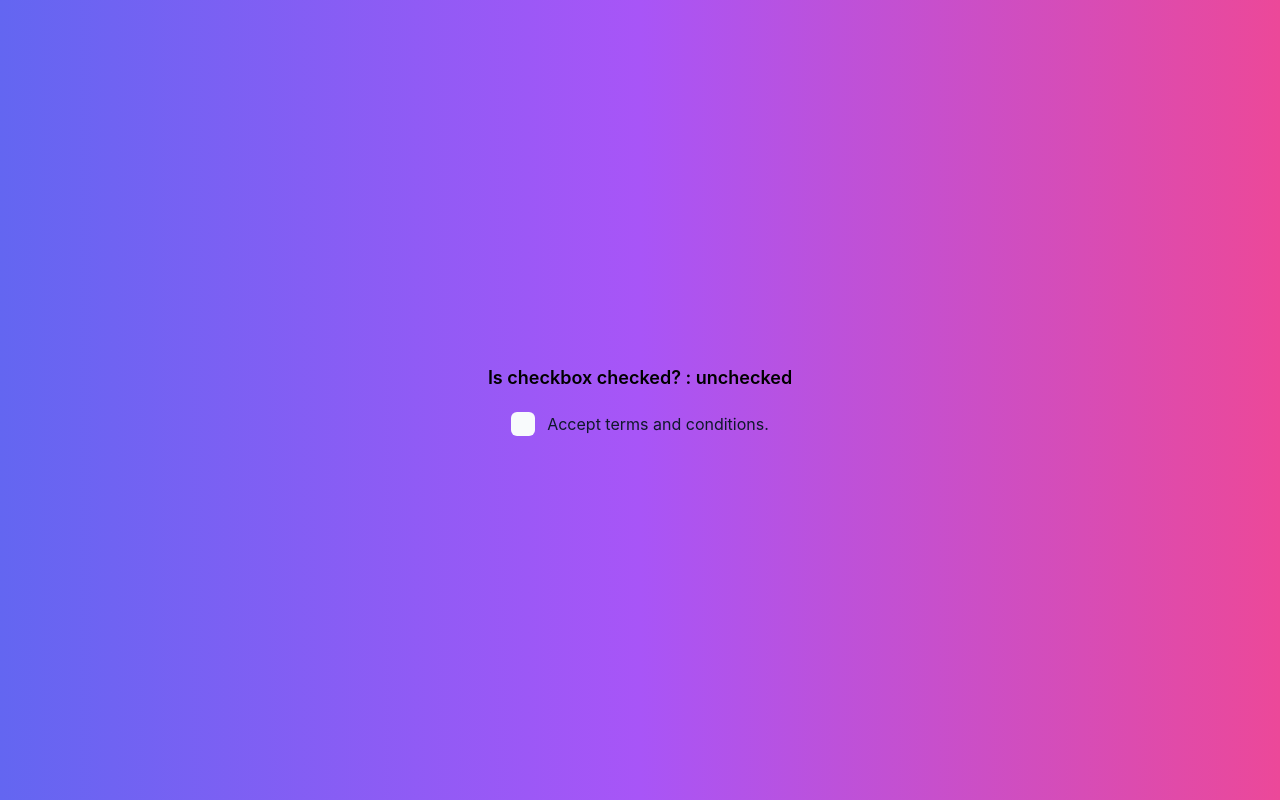
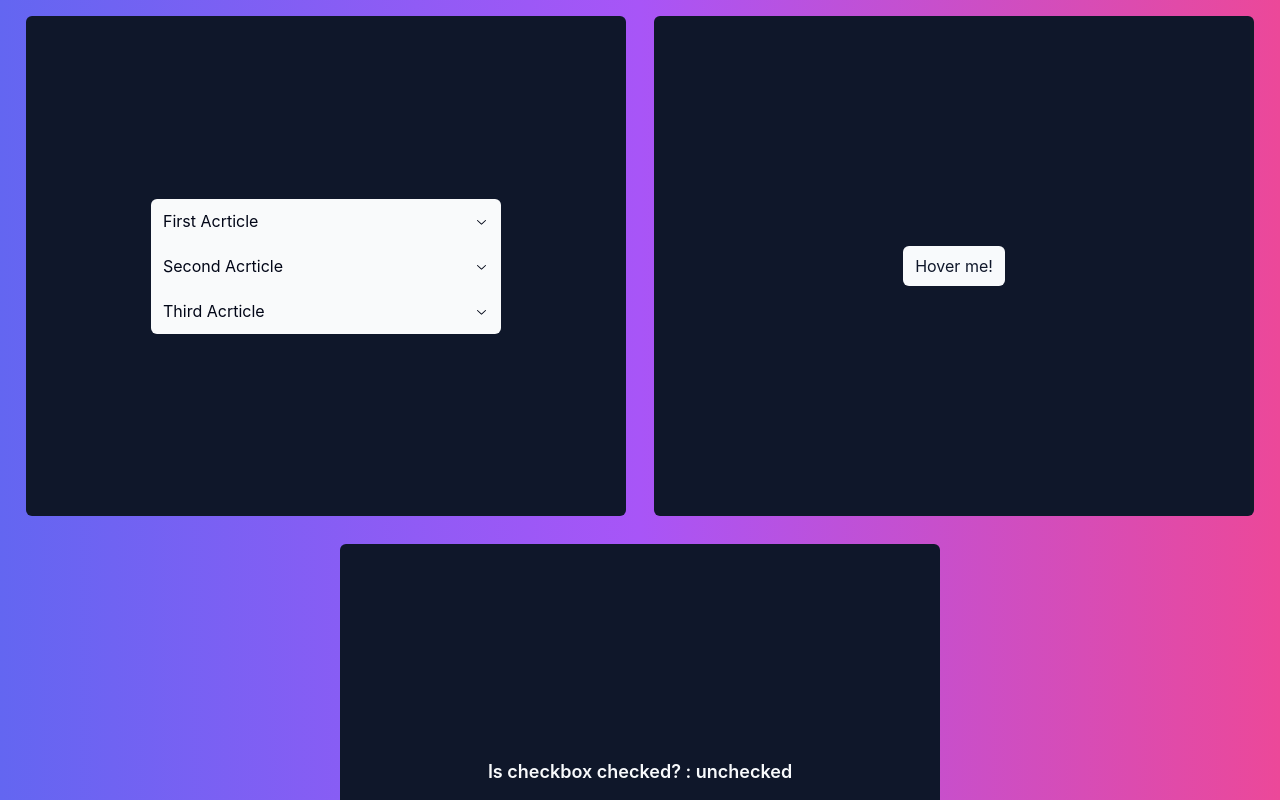
Before and after one commit to luxuling/radix-tailwind-styled-component, a React (Vite) app: page / in a window 1280 px wide. Shown: the top 800 px of the page. Built offline with nearby package versions, Linux system fonts and the light colour scheme; what tailwindcss-radix would draw is missing.

Commit message:
display all component in homepage

```diff
--- a/src/App.tsx
+++ b/src/App.tsx
@@ -1,10 +1,20 @@
+import AccordionReact from "./components/accordion";
 import CheckBoxReact from "./components/checkbox";
+import TooltipReact from "./components/tooltip";
 
 function App() {
   return (
-    <div className="h-screen bg-gradient-to-r from-indigo-500 via-purple-500 to-pink-500">
-      <div className="flex items-center justify-center h-full">
-        <CheckBoxReact />
+    <div className="p-4 bg-gradient-to-r from-indigo-500 via-purple-500 to-pink-500">
+      <div className="flex flex-col gap-7 items-center w-full lg:flex-row lg:flex-wrap lg:justify-center">
+        <div className="md:w-[600px] w-full p-4 h-[500px] bg-slate-900 rounded-md flex justify-center items-center">
+          <AccordionReact />
+        </div>
+        <div className="md:w-[600px] w-full p-4 h-[500px] bg-slate-900 rounded-md flex justify-center items-center">
+          <TooltipReact />
+        </div>
+        <div className="md:w-[600px] w-full p-4 h-[500px] bg-slate-900 rounded-md flex justify-center items-center">
+          <CheckBoxReact />
+        </div>
       </div>
     </div>
   );
--- a/src/components/accordion/index.tsx
+++ b/src/components/accordion/index.tsx
@@ -17,16 +17,17 @@ export default function AccordionReact() {
     },
   ];
   return (
+    <div className="w-full md:w-[350px] h-min">
       <Accordion.Root
         type="single"
         collapsible
-      className="w-[350px] rounded-md bg-gray-50 text-slate-950 px-3 focus-within:ring focus-within:ring-purple-500">
+        className="px-3 w-full bg-gray-50 rounded-md text-slate-950 focus-within:ring focus-within:ring-purple-500">
         {accordionItems.map((item, index) => (
           <Accordion.Item value={`item-${index}`}>
             <Accordion.Header>
               <Accordion.Trigger className="flex items-center justify-between w-full h-[45px] group radix-state-open:border-b">
                 {item.title}
-              <ChevronDownIcon className="transition-all duration-300 ease-in-out group-radix-state-open:rotate-180 " />
+                <ChevronDownIcon className="transition-all duration-300 ease-in-out group-radix-state-open:rotate-180" />
               </Accordion.Trigger>
             </Accordion.Header>
             <Accordion.Content className="overflow-hidden transform radix-state-open:animate-slideDown radix-state-closed:animate-slideUp">
@@ -35,5 +36,6 @@ export default function AccordionReact() {
           </Accordion.Item>
         ))}
       </Accordion.Root>
+    </div>
   );
 }
--- a/src/components/checkbox/index.tsx
+++ b/src/components/checkbox/index.tsx
@@ -10,11 +10,11 @@ export default function CheckBoxReact() {
     setIsCheck(state);
   };
   return (
-    <div className="flex flex-col items-center justify-center w-full">
-      <h1 className="mb-5 text-lg font-semibold text-center">
+    <div className="flex flex-col justify-center items-center w-full">
+      <h1 className="mb-5 text-lg font-semibold text-center text-slate-50">
         Is checkbox checked? : {isCheck ? "checked" : "unchecked"}
       </h1>
-      <div className="flex items-center gap-3">
+      <div className="flex gap-3 items-center">
         <Checkbox.Root
           className="rounded-md bg-slate-50 w-[24px] h-[24px] flex justify-center items-center"
           onCheckedChange={checkChages}>
@@ -22,7 +22,7 @@ export default function CheckBoxReact() {
             <CheckIcon />
           </Checkbox.Indicator>
         </Checkbox.Root>
-        <span className="text-slate-900">Accept terms and conditions.</span>
+        <span className="text-slate-50">Accept terms and conditions.</span>
       </div>
     </div>
   );
--- a/src/components/tooltip/index.tsx
+++ b/src/components/tooltip/index.tsx
@@ -2,24 +2,24 @@ import * as Tooltip from "@radix-ui/react-tooltip";
 
 export default function TooltipReact() {
   return (
+    <div className="h-[70px] w-[200px] flex justify-center">
       <Tooltip.Provider>
         <Tooltip.Root>
           <Tooltip.Trigger>
             <button
               type="button"
-            className="px-3 py-2 rounded-md bg-slate-900 text-slate-200">
+              className="px-3 py-2 rounded-md bg-slate-50 text-slate-900">
               Hover me!
             </button>
           </Tooltip.Trigger>
           <Tooltip.Portal>
-          <Tooltip.Content
-            className="px-3 py-2 rounded-md bg-slate-900 text-slate-200"
-            sideOffset={13}>
+            <Tooltip.Content className="px-3 py-2 text-sm rounded-md bg-slate-50 text-slate-900 md:text-base">
               Sorry but, look at yourself in the mirror!!
-            <Tooltip.Arrow className="fill-slate-900" />
+              <Tooltip.Arrow className="fill-slate-50" />
             </Tooltip.Content>
           </Tooltip.Portal>
         </Tooltip.Root>
       </Tooltip.Provider>
+    </div>
   );
 }
```
Lines whose indentation alone changed are shown as unchanged.
